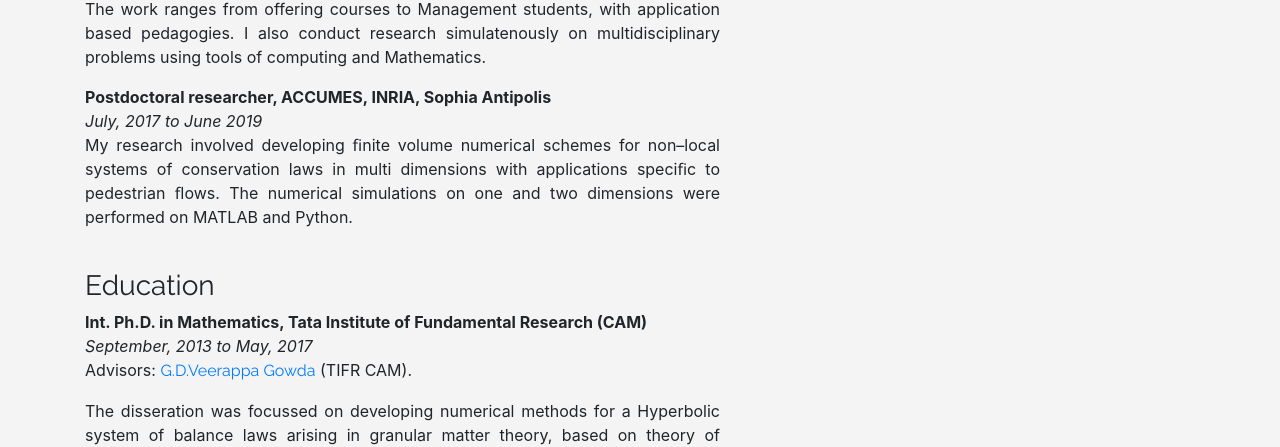
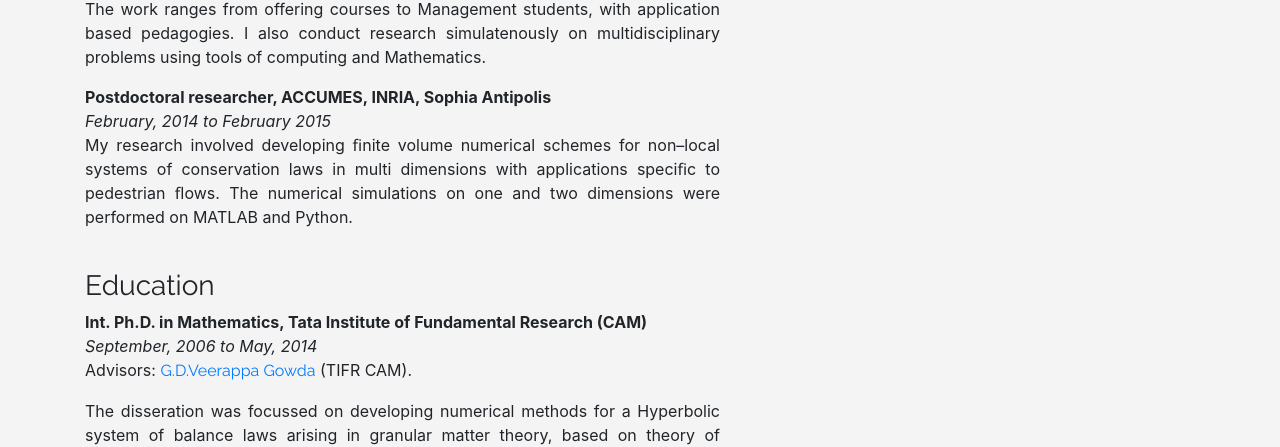
Before and after one commit to aektaaggarwal/aektaaggarwal.github.io, a Jekyll site: the page cv.html, which Jekyll copies as it is, in a window 1280 px wide and 1199 px high. Shown: the part 165-612 px from the top of the window. Built offline with Jekyll 4.4.1, drawn with Linux system fonts in a browser that asks for light colours; nearby versions of some CDN libraries.

Commit message:
Update cv.html

```diff
--- a/cv.html
+++ b/cv.html
@@ -103,7 +103,7 @@
             <div class="row">
                 <div class="col-md-7">
                     <b>Postdoctoral researcher, ACCUMES, INRIA, Sophia Antipolis</b></br>
-                    <i>July, 2017 to June 2019</i>
+                    <i>February, 2014 to February 2015</i>
                     <p class="text-justify">My research  involved developing
                      ﬁnite volume numerical schemes for non–local systems of conservation laws in multi dimensions with applications speciﬁc to pedestrian ﬂows. The numerical simulations on one and two dimensions were performed on MATLAB and Python.
 </p>
@@ -130,7 +130,7 @@
             <div class="row">
                 <div class="col-md-7">
                     <b>Int. Ph.D. in Mathematics, Tata Institute of Fundamental Research (CAM)</b></br>
-                    <i>September, 2013 to May, 2017</i>
+                    <i>September, 2006 to May, 2014</i>
                     <p class="text-justify">Advisors: <a href="https://www.math.tifrbng.res.in/people/gowda">G.D.Veerappa Gowda</a> (TIFR CAM).</p>
                     <p class="text-justify">The disseration was focussed on developing
                       numerical methods for a Hyperbolic system of balance laws arising in granular matter theory, based on theory of conservation laws with discontinuous flux. </p>
```
